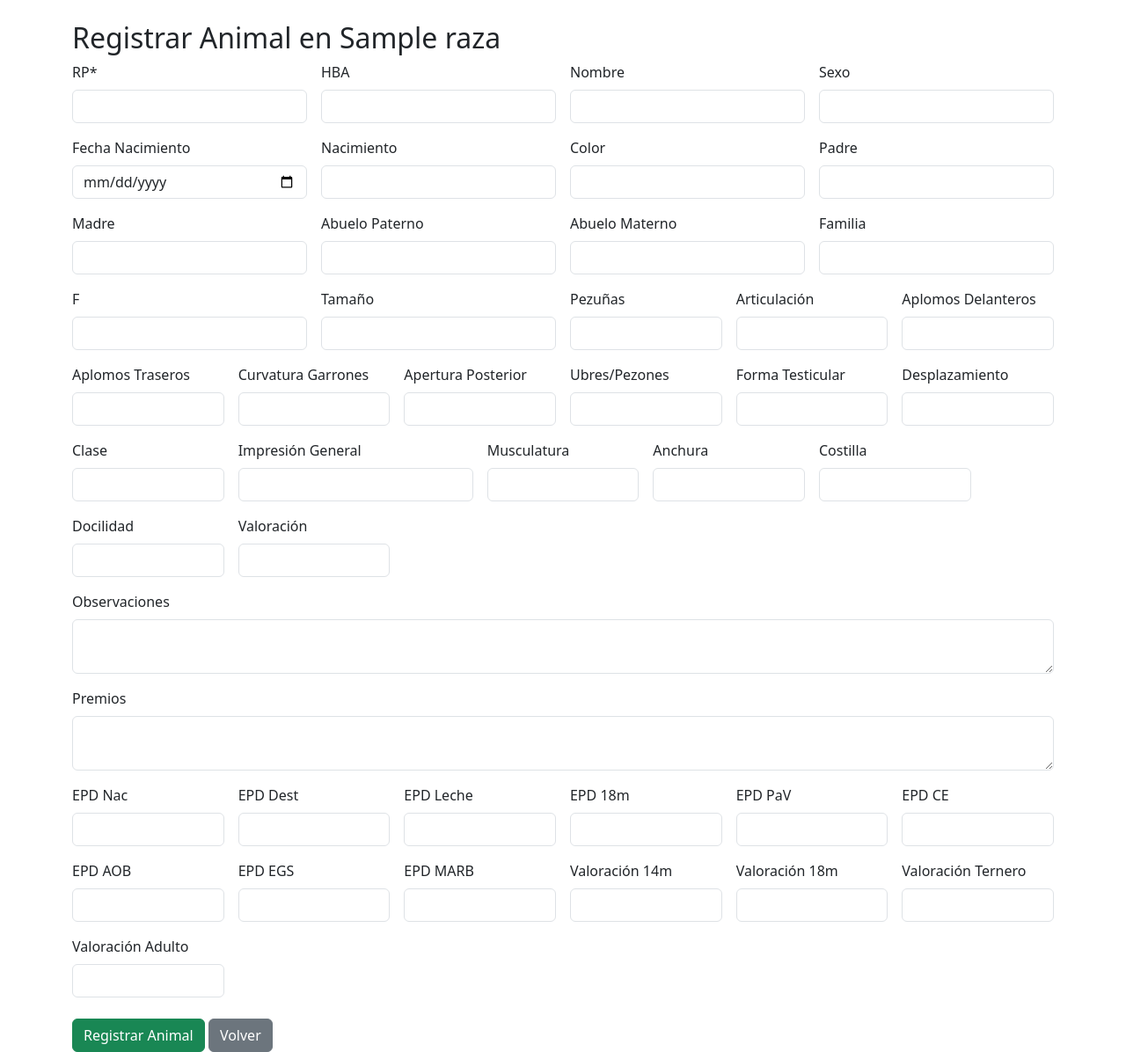
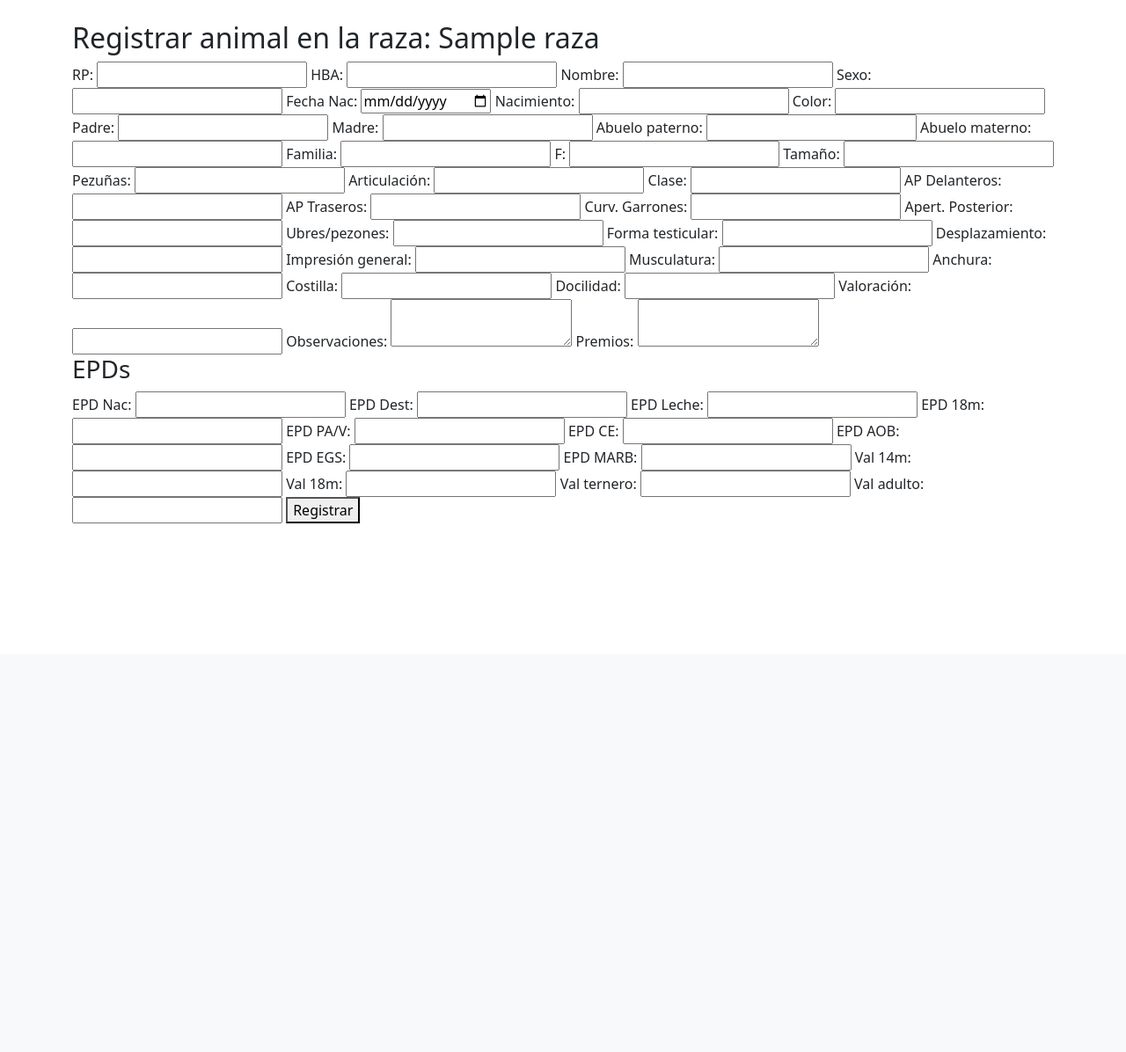
Before and after one commit to Fermin2107/Genetics, a Flask app: page /raza/1/registrar in a window 1280 px wide. Shown: the part 56-1252 px from the top of the page at 88% size. After the commit the page ends 651 px from the top, so only its background shows below. Run offline with Flask 3, Linux system fonts and the light colour scheme; a user stored in the database is signed in; tables that the repository leaves empty hold one stand-in row (values such as "Sample post").

Commit message:
Update registrar.html

```diff
--- a/templates/registrar.html
+++ b/templates/registrar.html
@@ -1,195 +1,144 @@
-{% extends 'base.html' %}
-{% block title %}Registrar Animal en {{ raza.nombre }}{% endblock %}
+{% extends "base.html" %}
 {% block content %}
-<h2>Registrar Animal en {{ raza.nombre }}</h2>
-<form method="post" id="animal-form">
-    <div class="row g-3">
-        <div class="col-md-3">
-            <label class="form-label">RP*</label>
-            <input class="form-control" name="rp" required maxlength="50">
-        </div>
-        <div class="col-md-3">
-            <label class="form-label">HBA</label>
-            <input class="form-control" name="hba" maxlength="50">
-        </div>
-        <div class="col-md-3">
-            <label class="form-label">Nombre</label>
-            <input class="form-control" name="nombre" maxlength="100">
-        </div>
-        <div class="col-md-3">
-            <label class="form-label">Sexo</label>
-            <input class="form-control" name="sexo" maxlength="10">
-        </div>
-        <div class="col-md-3">
-            <label class="form-label">Fecha Nacimiento</label>
-            <input type="date" class="form-control" name="fecha_nac">
-        </div>
-        <div class="col-md-3">
-            <label class="form-label">Nacimiento</label>
-            <input class="form-control" name="nacimiento" maxlength="10">
-        </div>
-        <div class="col-md-3">
-            <label class="form-label">Color</label>
-            <input class="form-control" name="color" maxlength="50">
-        </div>
-        <div class="col-md-3">
-            <label class="form-label">Padre</label>
-            <input class="form-control" name="padre" maxlength="100">
-        </div>
-        <div class="col-md-3">
-            <label class="form-label">Madre</label>
-            <input class="form-control" name="madre" maxlength="100">
-        </div>
-        <div class="col-md-3">
-            <label class="form-label">Abuelo Paterno</label>
-            <input class="form-control" name="abuelo_paterno" maxlength="100">
-        </div>
-        <div class="col-md-3">
-            <label class="form-label">Abuelo Materno</label>
-            <input class="form-control" name="abuelo_materno" maxlength="100">
-        </div>
-        <div class="col-md-3">
-            <label class="form-label">Familia</label>
-            <input class="form-control" name="familia" maxlength="100">
-        </div>
-        <div class="col-md-3">
-            <label class="form-label">F</label>
-            <input class="form-control" name="f" maxlength="20">
-        </div>
-        <div class="col-md-3">
-            <label class="form-label">Tamaño</label>
-            <input class="form-control" name="tamano" maxlength="30">
-        </div>
-        <div class="col-md-2">
-            <label class="form-label">Pezuñas</label>
-            <input class="form-control" name="pezuñas" maxlength="20">
-        </div>
-        <div class="col-md-2">
-            <label class="form-label">Articulación</label>
-            <input class="form-control" name="articulacion" maxlength="20">
-        </div>
-        <div class="col-md-2">
-            <label class="form-label">Aplomos Delanteros</label>
-            <input class="form-control" name="ap_delanteros" maxlength="20">
-        </div>
-        <div class="col-md-2">
-            <label class="form-label">Aplomos Traseros</label>
-            <input class="form-control" name="ap_traseros" maxlength="20">
-        </div>
-        <div class="col-md-2">
-            <label class="form-label">Curvatura Garrones</label>
-            <input class="form-control" name="curv_garrones" maxlength="20">
-        </div>
-        <div class="col-md-2">
-            <label class="form-label">Apertura Posterior</label>
-            <input class="form-control" name="apert_posterior" maxlength="20">
-        </div>
-        <div class="col-md-2">
-            <label class="form-label">Ubres/Pezones</label>
-            <input class="form-control" name="ubres_pezones" maxlength="20">
-        </div>
-        <div class="col-md-2">
-            <label class="form-label">Forma Testicular</label>
-            <input class="form-control" name="forma_testicular" maxlength="20">
-        </div>
-        <div class="col-md-2">
-            <label class="form-label">Desplazamiento</label>
-            <input class="form-control" name="desplazamiento" maxlength="20">
-        </div>
-        <div class="col-md-2">
-            <label class="form-label">Clase</label>
-            <input class="form-control" name="clase" maxlength="30">
-        </div>
-        <div class="col-md-3">
-            <label class="form-label">Impresión General</label>
-            <input class="form-control" name="impresion_general" maxlength="100">
-        </div>
-        <div class="col-md-2">
-            <label class="form-label">Musculatura</label>
-            <input class="form-control" name="musculatura" maxlength="20">
-        </div>
-        <div class="col-md-2">
-            <label class="form-label">Anchura</label>
-            <input class="form-control" name="anchura" maxlength="20">
-        </div>
-        <div class="col-md-2">
-            <label class="form-label">Costilla</label>
-            <input class="form-control" name="costilla" maxlength="20">
-        </div>
-        <div class="col-md-2">
-            <label class="form-label">Docilidad</label>
-            <input class="form-control" name="docilidad" maxlength="20">
-        </div>
-        <div class="col-md-2">
-            <label class="form-label">Valoración</label>
-            <input class="form-control" name="valoracion" maxlength="50">
-        </div>
-        <div class="col-md-12">
-            <label class="form-label">Observaciones</label>
-            <textarea class="form-control" name="observaciones" rows="2"></textarea>
-        </div>
-        <div class="col-md-12">
-            <label class="form-label">Premios</label>
-            <textarea class="form-control" name="premios" rows="2"></textarea>
-        </div>
-        <!-- EPDs -->
-        <div class="col-md-2">
-            <label class="form-label">EPD Nac</label>
-            <input class="form-control" name="epd_nac" maxlength="50">
-        </div>
-        <div class="col-md-2">
-            <label class="form-label">EPD Dest</label>
-            <input class="form-control" name="epd_dest" maxlength="50">
-        </div>
-        <div class="col-md-2">
-            <label class="form-label">EPD Leche</label>
-            <input class="form-control" name="epd_leche" maxlength="50">
-        </div>
-        <div class="col-md-2">
-            <label class="form-label">EPD 18m</label>
-            <input class="form-control" name="epd_18m" maxlength="50">
-        </div>
-        <div class="col-md-2">
-            <label class="form-label">EPD PaV</label>
-            <input class="form-control" name="epd_pa_v" maxlength="50">
-        </div>
-        <div class="col-md-2">
-            <label class="form-label">EPD CE</label>
-            <input class="form-control" name="epd_ce" maxlength="50">
-        </div>
-        <div class="col-md-2">
-            <label class="form-label">EPD AOB</label>
-            <input class="form-control" name="epd_aob" maxlength="50">
-        </div>
-        <div class="col-md-2">
-            <label class="form-label">EPD EGS</label>
-            <input class="form-control" name="epd_egs" maxlength="50">
-        </div>
-        <div class="col-md-2">
-            <label class="form-label">EPD MARB</label>
-            <input class="form-control" name="epd_marb" maxlength="50">
-        </div>
-        <!-- Valoraciones -->
-        <div class="col-md-2">
-            <label class="form-label">Valoración 14m</label>
-            <input class="form-control" name="val_14m" maxlength="100">
-        </div>
-        <div class="col-md-2">
-            <label class="form-label">Valoración 18m</label>
-            <input class="form-control" name="val_18m" maxlength="100">
-        </div>
-        <div class="col-md-2">
-            <label class="form-label">Valoración Ternero</label>
-            <input class="form-control" name="val_ternero" maxlength="100">
-        </div>
-        <div class="col-md-2">
-            <label class="form-label">Valoración Adulto</label>
-            <input class="form-control" name="val_adulto" maxlength="100">
-        </div>
-    </div>
-    <div class="mt-4">
-        <button class="btn btn-success">Registrar Animal</button>
-        <a class="btn btn-secondary" href="{{ url_for('ver_raza', raza_id=raza.id) }}">Volver</a>
-    </div>
+<h2>Registrar animal en la raza: {{ raza.nombre }}</h2>
+<form method="post">
+    <label for="rp">RP:</label>
+    <input type="text" name="rp" id="rp" required>
+
+    <label for="hba">HBA:</label>
+    <input type="text" name="hba" id="hba">
+
+    <label for="nombre">Nombre:</label>
+    <input type="text" name="nombre" id="nombre">
+
+    <label for="sexo">Sexo:</label>
+    <input type="text" name="sexo" id="sexo">
+
+    <label for="fecha_nac">Fecha Nac:</label>
+    <input type="date" name="fecha_nac" id="fecha_nac">
+
+    <label for="nacimiento">Nacimiento:</label>
+    <input type="text" name="nacimiento" id="nacimiento">
+
+    <label for="color">Color:</label>
+    <input type="text" name="color" id="color">
+
+    <label for="padre">Padre:</label>
+    <input type="text" name="padre" id="padre">
+
+    <label for="madre">Madre:</label>
+    <input type="text" name="madre" id="madre">
+
+    <label for="abuelo_paterno">Abuelo paterno:</label>
+    <input type="text" name="abuelo_paterno" id="abuelo_paterno">
+
+    <label for="abuelo_materno">Abuelo materno:</label>
+    <input type="text" name="abuelo_materno" id="abuelo_materno">
+
+    <label for="familia">Familia:</label>
+    <input type="text" name="familia" id="familia">
+
+    <label for="f">F:</label>
+    <input type="text" name="f" id="f">
+
+    <label for="tamano">Tamaño:</label>
+    <input type="text" name="tamano" id="tamano">
+
+    <!-- NUMÉRICOS -->
+    <label for="pezuñas">Pezuñas:</label>
+    <input type="number" step="any" name="pezuñas" id="pezuñas">
+
+    <label for="articulacion">Articulación:</label>
+    <input type="number" step="any" name="articulacion" id="articulacion">
+
+    <label for="clase">Clase:</label>
+    <input type="number" step="any" name="clase" id="clase">
+
+    <label for="ap_delanteros">AP Delanteros:</label>
+    <input type="text" name="ap_delanteros" id="ap_delanteros">
+
+    <label for="ap_traseros">AP Traseros:</label>
+    <input type="text" name="ap_traseros" id="ap_traseros">
+
+    <label for="curv_garrones">Curv. Garrones:</label>
+    <input type="text" name="curv_garrones" id="curv_garrones">
+
+    <label for="apert_posterior">Apert. Posterior:</label>
+    <input type="text" name="apert_posterior" id="apert_posterior">
+
+    <label for="ubres_pezones">Ubres/pezones:</label>
+    <input type="text" name="ubres_pezones" id="ubres_pezones">
+
+    <label for="forma_testicular">Forma testicular:</label>
+    <input type="text" name="forma_testicular" id="forma_testicular">
+
+    <label for="desplazamiento">Desplazamiento:</label>
+    <input type="text" name="desplazamiento" id="desplazamiento">
+
+    <label for="impresion_general">Impresión general:</label>
+    <input type="text" name="impresion_general" id="impresion_general">
+
+    <label for="musculatura">Musculatura:</label>
+    <input type="text" name="musculatura" id="musculatura">
+
+    <label for="anchura">Anchura:</label>
+    <input type="text" name="anchura" id="anchura">
+
+    <label for="costilla">Costilla:</label>
+    <input type="text" name="costilla" id="costilla">
+
+    <label for="docilidad">Docilidad:</label>
+    <input type="text" name="docilidad" id="docilidad">
+
+    <label for="valoracion">Valoración:</label>
+    <input type="text" name="valoracion" id="valoracion">
+
+    <label for="observaciones">Observaciones:</label>
+    <textarea name="observaciones" id="observaciones"></textarea>
+
+    <label for="premios">Premios:</label>
+    <textarea name="premios" id="premios"></textarea>
+
+    <h3>EPDs</h3>
+    <label for="epd_nac">EPD Nac:</label>
+    <input type="text" name="epd_nac" id="epd_nac">
+
+    <label for="epd_dest">EPD Dest:</label>
+    <input type="text" name="epd_dest" id="epd_dest">
+
+    <label for="epd_leche">EPD Leche:</label>
+    <input type="text" name="epd_leche" id="epd_leche">
+
+    <label for="epd_18m">EPD 18m:</label>
+    <input type="text" name="epd_18m" id="epd_18m">
+
+    <label for="epd_pa_v">EPD PA/V:</label>
+    <input type="text" name="epd_pa_v" id="epd_pa_v">
+
+    <label for="epd_ce">EPD CE:</label>
+    <input type="text" name="epd_ce" id="epd_ce">
+
+    <label for="epd_aob">EPD AOB:</label>
+    <input type="text" name="epd_aob" id="epd_aob">
+
+    <label for="epd_egs">EPD EGS:</label>
+    <input type="text" name="epd_egs" id="epd_egs">
+
+    <label for="epd_marb">EPD MARB:</label>
+    <input type="text" name="epd_marb" id="epd_marb">
+
+    <label for="val_14m">Val 14m:</label>
+    <input type="text" name="val_14m" id="val_14m">
+
+    <label for="val_18m">Val 18m:</label>
+    <input type="text" name="val_18m" id="val_18m">
+
+    <label for="val_ternero">Val ternero:</label>
+    <input type="text" name="val_ternero" id="val_ternero">
+
+    <label for="val_adulto">Val adulto:</label>
+    <input type="text" name="val_adulto" id="val_adulto">
+
+    <button type="submit">Registrar</button>
 </form>
 {% endblock %}
```
